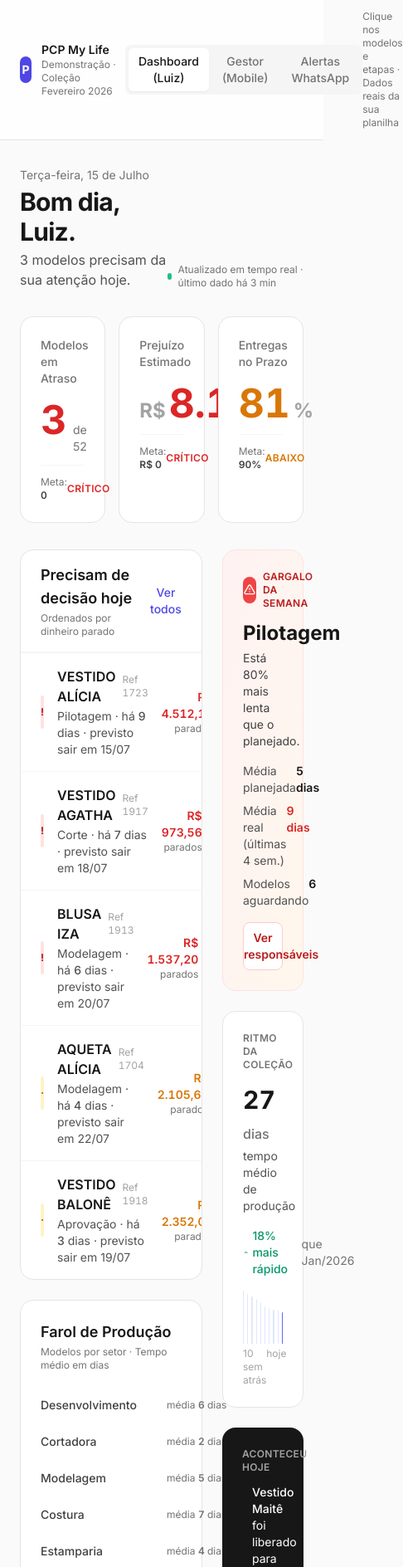
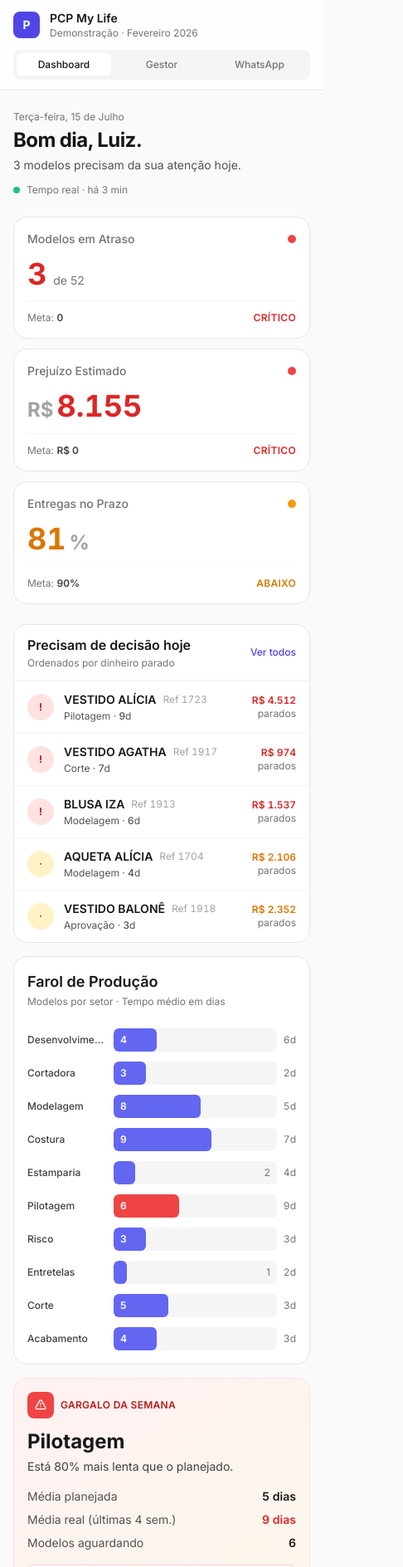
Before and after one commit to boss-0000/PCP-my-life, a plain HTML site: page index.html in a window 390 px wide. Shown: the top 1888 px of the page at 83% size, 486 px wide, since content can reach past the window. Drawn offline with nearby package versions, Linux system fonts and the light colour scheme.

Commit message:
Make demo fully responsive for mobile and tablet viewports
- Top bar: stacks on mobile, tabs become icon+short-label, hint hides
- Dashboard grids: 3-col KPIs and main grid collapse to 1-col on small screens
- Cabecalho, cards padding, and font sizes scale down on mobile
- Farol de Producao row: hides media/gargalo badges on small viewports, keeps bar visible
- Criticos rows: truncate long text, hide chevron on mobile, compact currency
- Fase 2 teaser: 5-col grid becomes stacked, badge shortens
- Gestor and WhatsApp views: 2-col becomes 1-col with phone appearing first
- Phone frame: scales down at 480px, 400px, and 360px breakpoints

```diff
--- a/index.html
+++ b/index.html
@@ -18,6 +18,7 @@
     width: 390px; height: 780px; border-radius: 44px;
     background: #0a0a0a; padding: 12px; box-shadow: 0 30px 80px -20px rgba(0,0,0,0.35), 0 0 0 1px rgba(0,0,0,0.08);
     position: relative;
+    flex-shrink: 0;
   }
   .phone-frame::before {
     content: ''; position: absolute; top: 20px; left: 50%; transform: translateX(-50%);
@@ -26,6 +27,16 @@
   .phone-screen {
     width: 100%; height: 100%; border-radius: 32px; background: #fff; overflow: hidden;
     position: relative;
+  }
+  /* Escala o frame do celular em telas menores */
+  @media (max-width: 480px) {
+    .phone-frame { transform: scale(0.85); transform-origin: top center; margin-bottom: -100px; }
+  }
+  @media (max-width: 400px) {
+    .phone-frame { transform: scale(0.78); margin-bottom: -160px; }
+  }
+  @media (max-width: 360px) {
+    .phone-frame { transform: scale(0.72); margin-bottom: -210px; }
   }
   .hide-scrollbar::-webkit-scrollbar { display: none; }
   .hide-scrollbar { -ms-overflow-style: none; scrollbar-width: none; }
@@ -38,50 +49,50 @@
 
 <!-- ============ TOP BAR (só visível para demonstração, some no produto final) ============ -->
 <div class="sticky top-0 z-50 bg-white/80 backdrop-blur border-b border-neutral-200">
-  <div class="max-w-7xl mx-auto px-6 py-3 flex items-center justify-between">
-    <div class="flex items-center gap-3">
+  <div class="max-w-7xl mx-auto px-4 sm:px-6 py-3 flex flex-col sm:flex-row items-start sm:items-center justify-between gap-3">
+    <div class="flex items-center gap-3 shrink-0">
       <div class="w-8 h-8 rounded-lg bg-indigo-600 flex items-center justify-center text-white font-bold text-sm">P</div>
       <div>
         <div class="text-sm font-semibold">PCP My Life</div>
-        <div class="text-xs text-neutral-500">Demonstração · Coleção Fevereiro 2026</div>
+        <div class="text-xs text-neutral-500">Demonstração · Fevereiro 2026</div>
       </div>
     </div>
-    <div class="flex items-center gap-1 bg-neutral-100 rounded-lg p-1">
-      <button @click="view='dashboard'" :class="view==='dashboard' ? 'bg-white shadow-sm text-neutral-900' : 'text-neutral-500'" class="px-3 py-1.5 text-sm font-medium rounded-md transition">Dashboard (Luiz)</button>
-      <button @click="view='gestor'" :class="view==='gestor' ? 'bg-white shadow-sm text-neutral-900' : 'text-neutral-500'" class="px-3 py-1.5 text-sm font-medium rounded-md transition">Gestor (Mobile)</button>
-      <button @click="view='whatsapp'" :class="view==='whatsapp' ? 'bg-white shadow-sm text-neutral-900' : 'text-neutral-500'" class="px-3 py-1.5 text-sm font-medium rounded-md transition">Alertas WhatsApp</button>
+    <div class="flex items-center gap-1 bg-neutral-100 rounded-lg p-1 w-full sm:w-auto overflow-x-auto hide-scrollbar">
+      <button @click="view='dashboard'" :class="view==='dashboard' ? 'bg-white shadow-sm text-neutral-900' : 'text-neutral-500'" class="flex-1 sm:flex-none px-2.5 sm:px-3 py-1.5 text-xs sm:text-sm font-medium rounded-md transition whitespace-nowrap">Dashboard <span class="hidden sm:inline">(Luiz)</span></button>
+      <button @click="view='gestor'" :class="view==='gestor' ? 'bg-white shadow-sm text-neutral-900' : 'text-neutral-500'" class="flex-1 sm:flex-none px-2.5 sm:px-3 py-1.5 text-xs sm:text-sm font-medium rounded-md transition whitespace-nowrap">Gestor <span class="hidden sm:inline">(Mobile)</span></button>
+      <button @click="view='whatsapp'" :class="view==='whatsapp' ? 'bg-white shadow-sm text-neutral-900' : 'text-neutral-500'" class="flex-1 sm:flex-none px-2.5 sm:px-3 py-1.5 text-xs sm:text-sm font-medium rounded-md transition whitespace-nowrap">WhatsApp</button>
     </div>
-    <div class="text-xs text-neutral-500">Clique nos modelos e etapas · Dados reais da sua planilha</div>
+    <div class="hidden lg:block text-xs text-neutral-500 shrink-0">Clique nos modelos e etapas · Dados reais da sua planilha</div>
   </div>
 </div>
 
 <!-- ================================================================================ -->
 <!-- ============================== VIEW 1: DASHBOARD LUIZ ========================== -->
 <!-- ================================================================================ -->
-<div x-show="view==='dashboard'" class="max-w-7xl mx-auto px-6 py-8">
+<div x-show="view==='dashboard'" class="max-w-7xl mx-auto px-4 sm:px-6 py-6 sm:py-8">
 
   <!-- Cabeçalho -->
-  <div class="flex items-end justify-between mb-8">
+  <div class="flex flex-col sm:flex-row sm:items-end justify-between mb-6 sm:mb-8 gap-3">
     <div>
-      <div class="text-sm text-neutral-500 mb-1">Terça-feira, 15 de Julho</div>
-      <h1 class="text-3xl font-bold tracking-tight">Bom dia, Luiz.</h1>
-      <div class="text-neutral-600 mt-1">3 modelos precisam da sua atenção hoje.</div>
+      <div class="text-xs sm:text-sm text-neutral-500 mb-1">Terça-feira, 15 de Julho</div>
+      <h1 class="text-2xl sm:text-3xl font-bold tracking-tight">Bom dia, Luiz.</h1>
+      <div class="text-sm sm:text-base text-neutral-600 mt-1">3 modelos precisam da sua atenção hoje.</div>
     </div>
-    <div class="flex items-center gap-2 text-xs text-neutral-500">
+    <div class="flex items-center gap-2 text-xs text-neutral-500 shrink-0">
       <span class="w-2 h-2 rounded-full bg-emerald-500 pulse-dot"></span>
-      Atualizado em tempo real · último dado há 3 min
+      <span class="whitespace-nowrap">Tempo real · há 3 min</span>
     </div>
   </div>
 
   <!-- KPIs principais (alinhados aos indicadores do BI do Luiz) -->
-  <div class="grid grid-cols-3 gap-4 mb-8">
-    <div class="rounded-2xl bg-white border border-neutral-200 p-6">
-      <div class="flex items-center justify-between mb-4">
+  <div class="grid grid-cols-1 sm:grid-cols-3 gap-3 sm:gap-4 mb-6 sm:mb-8">
+    <div class="rounded-2xl bg-white border border-neutral-200 p-4 sm:p-6">
+      <div class="flex items-center justify-between mb-3 sm:mb-4">
         <div class="text-sm font-medium text-neutral-500">Modelos em Atraso</div>
         <div class="w-2.5 h-2.5 rounded-full bg-red-500"></div>
       </div>
       <div class="flex items-baseline gap-2">
-        <div class="text-5xl font-bold num text-red-600">3</div>
+        <div class="text-4xl sm:text-5xl font-bold num text-red-600">3</div>
         <div class="text-sm text-neutral-500">de 52</div>
       </div>
       <div class="flex items-center justify-between mt-3 pt-3 border-t border-neutral-100">
@@ -89,27 +100,27 @@
         <div class="text-xs font-semibold text-red-600 uppercase tracking-wide">Crítico</div>
       </div>
     </div>
-    <div class="rounded-2xl bg-white border border-neutral-200 p-6">
-      <div class="flex items-center justify-between mb-4">
+    <div class="rounded-2xl bg-white border border-neutral-200 p-4 sm:p-6">
+      <div class="flex items-center justify-between mb-3 sm:mb-4">
         <div class="text-sm font-medium text-neutral-500">Prejuízo Estimado</div>
         <div class="w-2.5 h-2.5 rounded-full bg-red-500"></div>
       </div>
       <div class="flex items-baseline gap-1">
         <div class="text-2xl font-bold text-neutral-400 num">R$</div>
-        <div class="text-5xl font-bold num text-red-600">8.155</div>
+        <div class="text-4xl sm:text-5xl font-bold num text-red-600">8.155</div>
       </div>
       <div class="flex items-center justify-between mt-3 pt-3 border-t border-neutral-100">
         <div class="text-xs text-neutral-500">Meta: <span class="font-semibold text-neutral-700">R$ 0</span></div>
         <div class="text-xs font-semibold text-red-600 uppercase tracking-wide">Crítico</div>
       </div>
     </div>
-    <div class="rounded-2xl bg-white border border-neutral-200 p-6">
-      <div class="flex items-center justify-between mb-4">
+    <div class="rounded-2xl bg-white border border-neutral-200 p-4 sm:p-6">
+      <div class="flex items-center justify-between mb-3 sm:mb-4">
         <div class="text-sm font-medium text-neutral-500">Entregas no Prazo</div>
         <div class="w-2.5 h-2.5 rounded-full bg-amber-500"></div>
       </div>
       <div class="flex items-baseline gap-1">
-        <div class="text-5xl font-bold num text-amber-600">81</div>
+        <div class="text-4xl sm:text-5xl font-bold num text-amber-600">81</div>
         <div class="text-2xl font-bold text-neutral-400">%</div>
       </div>
       <div class="flex items-center justify-between mt-3 pt-3 border-t border-neutral-100">
@@ -120,51 +131,51 @@
   </div>
 
   <!-- Grid principal -->
-  <div class="grid grid-cols-3 gap-6">
+  <div class="grid grid-cols-1 lg:grid-cols-3 gap-4 sm:gap-6">
 
     <!-- Coluna esquerda: Críticos -->
-    <div class="col-span-2 space-y-6">
+    <div class="lg:col-span-2 space-y-4 sm:space-y-6">
 
       <!-- Modelos em risco -->
       <div class="rounded-2xl bg-white border border-neutral-200 overflow-hidden">
-        <div class="flex items-center justify-between px-6 py-4 border-b border-neutral-100">
+        <div class="flex items-center justify-between px-4 sm:px-6 py-3 sm:py-4 border-b border-neutral-100">
           <div>
-            <h2 class="text-lg font-semibold">Precisam de decisão hoje</h2>
+            <h2 class="text-base sm:text-lg font-semibold">Precisam de decisão hoje</h2>
             <div class="text-xs text-neutral-500 mt-0.5">Ordenados por dinheiro parado</div>
           </div>
-          <button class="text-sm text-indigo-600 font-medium hover:underline">Ver todos</button>
+          <button class="text-xs sm:text-sm text-indigo-600 font-medium hover:underline shrink-0">Ver todos</button>
         </div>
         <div class="divide-y divide-neutral-100">
           <template x-for="m in criticos" :key="m.ref">
-            <div class="px-6 py-4 flex items-center gap-4 hover:bg-neutral-50 cursor-pointer">
-              <div class="w-10 h-10 rounded-full flex items-center justify-center text-xs font-bold"
+            <div class="px-4 sm:px-6 py-3 sm:py-4 flex items-center gap-3 sm:gap-4 hover:bg-neutral-50 cursor-pointer">
+              <div class="w-8 h-8 sm:w-10 sm:h-10 rounded-full flex items-center justify-center text-xs font-bold shrink-0"
                 :class="m.severidade==='alta' ? 'bg-red-100 text-red-700' : 'bg-amber-100 text-amber-700'">
                 <span x-text="m.severidade==='alta' ? '!' : '·'"></span>
               </div>
-              <div class="flex-1">
-                <div class="flex items-center gap-2">
-                  <div class="font-semibold" x-text="m.nome"></div>
+              <div class="flex-1 min-w-0">
+                <div class="flex items-center gap-2 flex-wrap">
+                  <div class="font-semibold text-sm sm:text-base truncate" x-text="m.nome"></div>
                   <div class="text-xs text-neutral-400 num" x-text="'Ref ' + m.ref"></div>
                 </div>
-                <div class="text-sm text-neutral-600 mt-0.5">
-                  <span x-text="m.etapa"></span> · há <span class="font-medium" x-text="m.diasEtapa"></span> dias
-                  · previsto sair em <span x-text="m.previsto"></span>
+                <div class="text-xs sm:text-sm text-neutral-600 mt-0.5 truncate">
+                  <span x-text="m.etapa"></span> · <span class="font-medium" x-text="m.diasEtapa"></span>d
+                  <span class="hidden sm:inline"> · previsto sair em <span x-text="m.previsto"></span></span>
                 </div>
               </div>
-              <div class="text-right">
-                <div class="text-sm font-semibold num" :class="m.severidade==='alta' ? 'text-red-600' : 'text-amber-600'">
-                  R$ <span x-text="m.valorParado.toLocaleString('pt-BR', {minimumFractionDigits:2, maximumFractionDigits:2})"></span>
+              <div class="text-right shrink-0">
+                <div class="text-xs sm:text-sm font-semibold num" :class="m.severidade==='alta' ? 'text-red-600' : 'text-amber-600'">
+                  R$ <span x-text="m.valorParado.toLocaleString('pt-BR', {minimumFractionDigits:0, maximumFractionDigits:0})"></span>
                 </div>
                 <div class="text-xs text-neutral-500">parados</div>
               </div>
-              <svg class="w-5 h-5 text-neutral-300" fill="none" stroke="currentColor" viewBox="0 0 24 24"><path stroke-linecap="round" stroke-linejoin="round" stroke-width="2" d="M9 5l7 7-7 7"/></svg>
+              <svg class="hidden sm:block w-5 h-5 text-neutral-300 shrink-0" fill="none" stroke="currentColor" viewBox="0 0 24 24"><path stroke-linecap="round" stroke-linejoin="round" stroke-width="2" d="M9 5l7 7-7 7"/></svg>
             </div>
           </template>
         </div>
       </div>
 
       <!-- Farol de Produção -->
-      <div class="rounded-2xl bg-white border border-neutral-200 p-6">
+      <div class="rounded-2xl bg-white border border-neutral-200 p-4 sm:p-6">
         <div class="flex items-center justify-between mb-6">
           <div>
             <h2 class="text-lg font-semibold">Farol de Produção</h2>
@@ -174,9 +185,9 @@
         <div class="space-y-3">
           <template x-for="e in etapasResumo" :key="e.nome">
             <div class="group">
-              <div class="flex items-center gap-3">
-                <div class="w-32 text-sm font-medium text-neutral-700 shrink-0" x-text="e.nome"></div>
-                <div class="flex-1 h-8 bg-neutral-100 rounded-md relative overflow-hidden">
+              <div class="flex items-center gap-2 sm:gap-3">
+                <div class="w-24 sm:w-32 text-xs sm:text-sm font-medium text-neutral-700 shrink-0 truncate" x-text="e.nome"></div>
+                <div class="flex-1 h-7 sm:h-8 bg-neutral-100 rounded-md relative overflow-hidden min-w-0">
                   <div class="absolute inset-y-0 left-0 rounded-md flex items-center px-2 text-xs font-semibold text-white transition"
                     :class="e.gargalo ? 'bg-red-500' : 'bg-indigo-500'"
                     :style="'width: ' + (e.count / 15 * 100) + '%'">
@@ -186,10 +197,11 @@
                     <span x-text="e.count"></span>
                   </div>
                 </div>
-                <div class="w-24 text-xs text-neutral-500 shrink-0">
+                <div class="hidden sm:block w-24 text-xs text-neutral-500 shrink-0">
                   média <span class="font-semibold num" x-text="e.mediaDias"></span> dias
                 </div>
-                <div class="w-4">
+                <div class="text-xs text-neutral-500 shrink-0 sm:hidden num" x-text="e.mediaDias + 'd'"></div>
+                <div class="hidden sm:block w-4">
                   <span x-show="e.gargalo" class="text-xs px-1.5 py-0.5 rounded bg-red-50 text-red-600 font-medium">gargalo</span>
                 </div>
               </div>
@@ -200,10 +212,10 @@
     </div>
 
     <!-- Coluna direita: Insights -->
-    <div class="space-y-6">
+    <div class="space-y-4 sm:space-y-6">
 
       <!-- Gargalo da semana -->
-      <div class="rounded-2xl bg-gradient-to-br from-red-50 to-orange-50 border border-red-100 p-6">
+      <div class="rounded-2xl bg-gradient-to-br from-red-50 to-orange-50 border border-red-100 p-4 sm:p-6">
         <div class="flex items-center gap-2 mb-3">
           <div class="w-8 h-8 rounded-lg bg-red-500 flex items-center justify-center">
             <svg class="w-4 h-4 text-white" fill="none" stroke="currentColor" viewBox="0 0 24 24"><path stroke-linecap="round" stroke-linejoin="round" stroke-width="2" d="M12 9v2m0 4h.01m-6.938 4h13.856c1.54 0 2.502-1.667 1.732-3L13.732 4c-.77-1.333-2.694-1.333-3.464 0L3.34 16c-.77 1.333.192 3 1.732 3z"/></svg>
@@ -230,7 +242,7 @@
       </div>
 
       <!-- Ritmo da coleção -->
-      <div class="rounded-2xl bg-white border border-neutral-200 p-6">
+      <div class="rounded-2xl bg-white border border-neutral-200 p-4 sm:p-6">
         <div class="text-xs font-semibold text-neutral-500 uppercase tracking-wide mb-4">Ritmo da coleção</div>
         <div class="text-3xl font-bold num mb-1">27 <span class="text-base font-medium text-neutral-500">dias</span></div>
         <div class="text-sm text-neutral-600 mb-4">tempo médio de produção</div>
@@ -253,7 +265,7 @@
       </div>
 
       <!-- Ações rápidas -->
-      <div class="rounded-2xl bg-neutral-900 text-white p-6">
+      <div class="rounded-2xl bg-neutral-900 text-white p-4 sm:p-6">
         <div class="text-xs font-semibold text-neutral-400 uppercase tracking-wide mb-3">Aconteceu hoje</div>
         <div class="space-y-3 text-sm">
           <div class="flex items-start gap-3">
@@ -290,22 +302,22 @@
   </div>
 
   <!-- Fase 2 teaser: Ciclo de Vida vs Prazo de Pagamento -->
-  <div class="mt-10 rounded-2xl bg-gradient-to-br from-neutral-900 via-neutral-900 to-indigo-950 text-white overflow-hidden relative">
-    <div class="absolute top-4 right-4 flex items-center gap-1.5 text-xs bg-white/10 backdrop-blur rounded-full px-3 py-1 font-semibold uppercase tracking-wide">
+  <div class="mt-8 sm:mt-10 rounded-2xl bg-gradient-to-br from-neutral-900 via-neutral-900 to-indigo-950 text-white overflow-hidden relative">
+    <div class="absolute top-3 right-3 sm:top-4 sm:right-4 flex items-center gap-1.5 text-xs bg-white/10 backdrop-blur rounded-full px-2.5 sm:px-3 py-1 font-semibold uppercase tracking-wide">
       <svg class="w-3 h-3" fill="none" stroke="currentColor" viewBox="0 0 24 24"><path stroke-linecap="round" stroke-linejoin="round" stroke-width="2" d="M12 15v2m-6 4h12a2 2 0 002-2v-6a2 2 0 00-2-2H6a2 2 0 00-2 2v6a2 2 0 002 2zm10-10V7a4 4 0 00-8 0v4h8z"/></svg>
-      Fase 2 · em roadmap
+      <span class="hidden sm:inline">Fase 2 · em roadmap</span><span class="sm:hidden">Fase 2</span>
     </div>
-    <div class="p-8 grid grid-cols-5 gap-8 items-center">
-      <div class="col-span-2">
+    <div class="p-5 sm:p-8 grid grid-cols-1 md:grid-cols-5 gap-6 sm:gap-8 items-center">
+      <div class="md:col-span-2">
         <div class="text-xs font-semibold text-indigo-300 uppercase tracking-wider mb-2">Próximo módulo</div>
-        <h3 class="text-2xl font-bold mb-3">Ciclo de Vida vs Prazo de Pagamento</h3>
+        <h3 class="text-xl sm:text-2xl font-bold mb-3">Ciclo de Vida vs Prazo de Pagamento</h3>
         <p class="text-sm text-neutral-300 leading-relaxed">
           Cruza o tempo de produção com o prazo dos seus fornecedores.
           Você vê antecipadamente <strong class="text-white">quando o boleto chega antes do produto vender</strong> —
           e evita usar capital próprio.
         </p>
       </div>
-      <div class="col-span-3">
+      <div class="md:col-span-3">
         <div class="space-y-4">
           <div>
             <div class="flex justify-between text-xs mb-1.5">
@@ -346,12 +358,12 @@
 <!-- ================================================================================ -->
 <!-- ============================== VIEW 2: GESTOR MOBILE =========================== -->
 <!-- ================================================================================ -->
-<div x-show="view==='gestor'" class="max-w-6xl mx-auto px-6 py-8 grid grid-cols-2 gap-10">
+<div x-show="view==='gestor'" class="max-w-6xl mx-auto px-4 sm:px-6 py-6 sm:py-8 grid grid-cols-1 lg:grid-cols-2 gap-6 lg:gap-10">
 
   <!-- Lado esquerdo: contexto para Luiz enquanto vê a tela -->
-  <div class="pt-8">
+  <div class="lg:pt-8 order-2 lg:order-1">
     <div class="text-xs font-semibold text-indigo-600 uppercase tracking-wide mb-3">Tela do gestor de produção</div>
-    <h2 class="text-3xl font-bold tracking-tight mb-4">A entrada de dado que não parece entrada de dado.</h2>
+    <h2 class="text-2xl sm:text-3xl font-bold tracking-tight mb-4">A entrada de dado que não parece entrada de dado.</h2>
     <div class="space-y-4 text-neutral-700 leading-relaxed">
       <p>Cada dia, o gestor abre o app e vê <strong>só o que precisa da atenção dele hoje</strong>. Sem filtro, sem procurar, sem coluna infinita.</p>
       <p>Concluir uma etapa é <strong>um toque</strong>. A data real é preenchida automaticamente. Sem digitação, sem erro de <span class="font-mono text-sm bg-neutral-100 px-1.5 py-0.5 rounded">45662</span>.</p>
@@ -369,7 +381,7 @@
   </div>
 
   <!-- Phone frame -->
-  <div class="flex justify-center">
+  <div class="flex justify-center order-1 lg:order-2">
     <div class="phone-frame">
       <div class="phone-screen flex flex-col">
 
@@ -531,11 +543,11 @@
 <!-- ================================================================================ -->
 <!-- ============================== VIEW 3: WHATSAPP ================================ -->
 <!-- ================================================================================ -->
-<div x-show="view==='whatsapp'" class="max-w-6xl mx-auto px-6 py-8 grid grid-cols-2 gap-10">
+<div x-show="view==='whatsapp'" class="max-w-6xl mx-auto px-4 sm:px-6 py-6 sm:py-8 grid grid-cols-1 lg:grid-cols-2 gap-6 lg:gap-10">
 
-  <div class="pt-8">
+  <div class="lg:pt-8 order-2 lg:order-1">
     <div class="text-xs font-semibold text-emerald-600 uppercase tracking-wide mb-3">Alertas via WhatsApp</div>
-    <h2 class="text-3xl font-bold tracking-tight mb-4">Você nunca precisa abrir o sistema.</h2>
+    <h2 class="text-2xl sm:text-3xl font-bold tracking-tight mb-4">Você nunca precisa abrir o sistema.</h2>
     <div class="space-y-4 text-neutral-700 leading-relaxed">
       <p>Duas mensagens por dia direto no seu WhatsApp. Sem app, sem login, sem esperar.</p>
       <p><strong>8h da manhã</strong> — os modelos que precisam de decisão hoje, ordenados por dinheiro parado. Clique no link e a tela abre já filtrada.</p>
@@ -551,7 +563,7 @@
     </div>
   </div>
 
-  <div class="flex justify-center">
+  <div class="flex justify-center order-1 lg:order-2">
     <div class="phone-frame">
       <div class="phone-screen flex flex-col bg-[#e5ddd5]">
         <!-- Header WhatsApp -->
```
